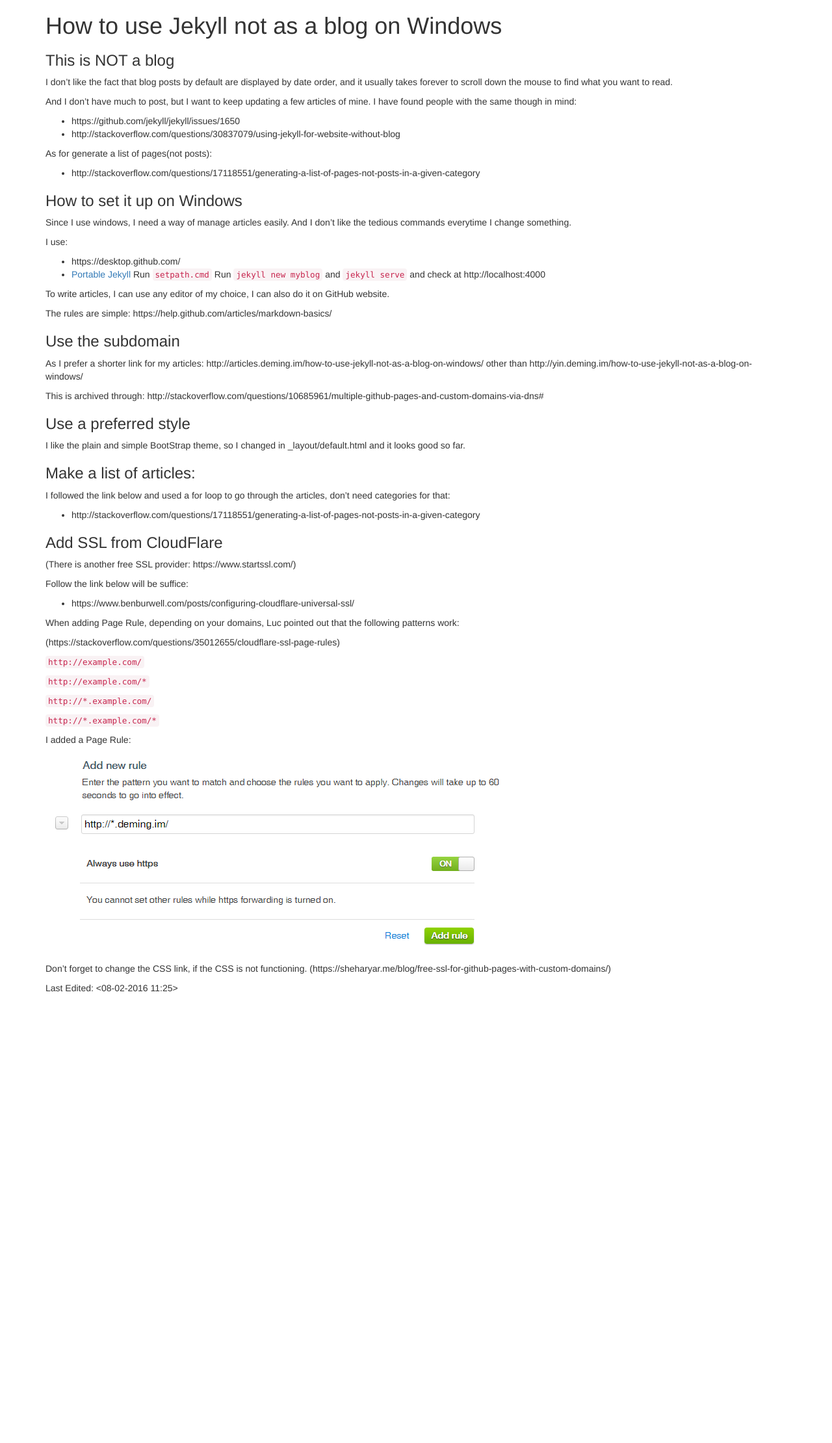
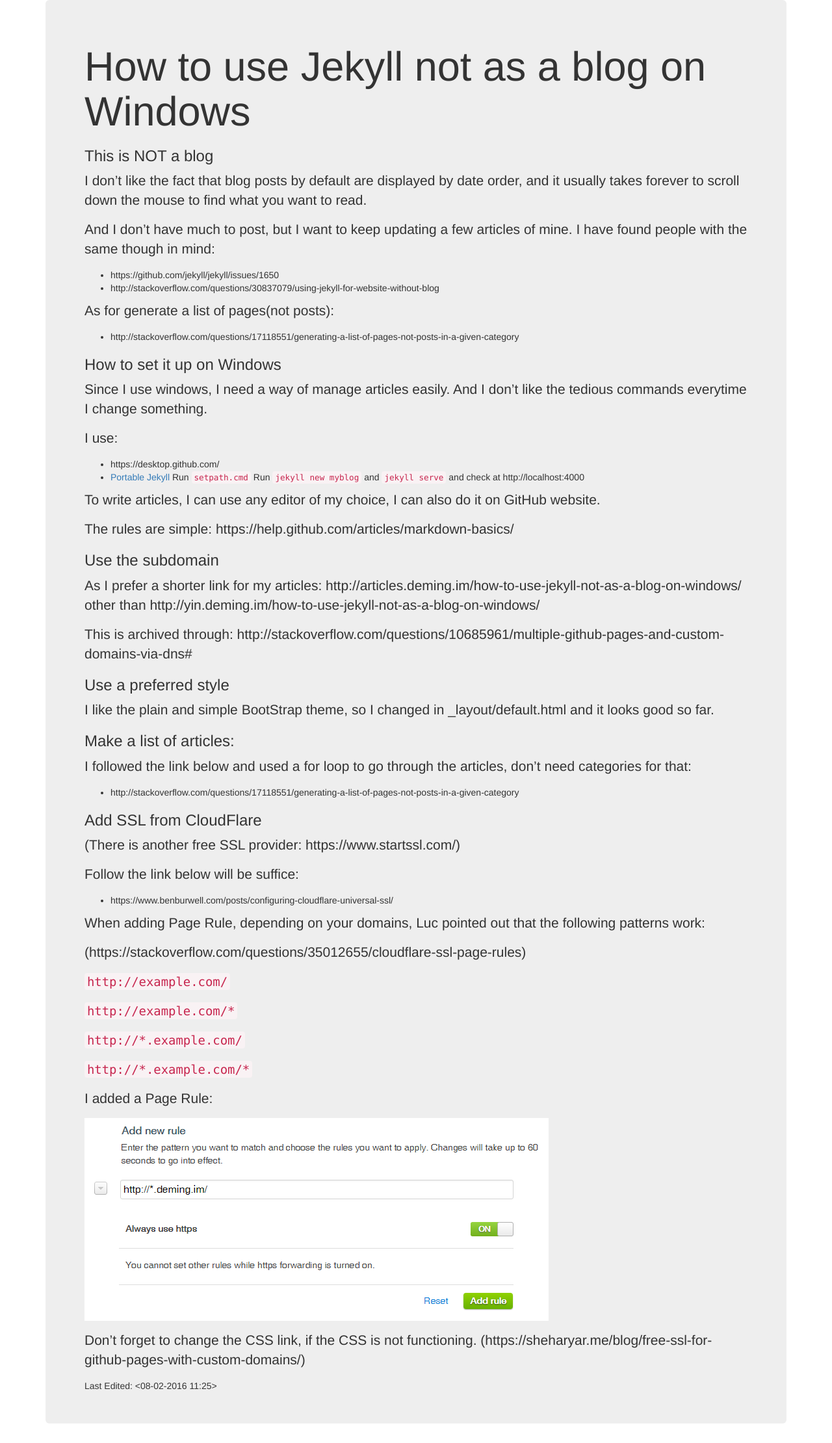
Before and after one commit to yindeming/articles, a Jekyll site: the page built from how-to-use-jekyll-not-as-a-blog-on-windows.md, in a window 1280 px wide. Shown: the whole page at 65% size. Built offline with Jekyll 4.4.1, drawn with Linux system fonts in a browser that asks for light colours; nearby versions of some CDN libraries; before the commit the page ends 1530 px from its top, so only the background shows below that.

Commit message:
Update default.html

```diff
--- a/_layouts/default.html
+++ b/_layouts/default.html
@@ -18,9 +18,9 @@
 
     <div class="container">
       	<!--<div class="wrapper"> -->
-	<!--<div class="jumbotron"> -->
+	<div class="jumbotron">
           {{ content }}
-
+	</div>
 
     </div>
 
```
